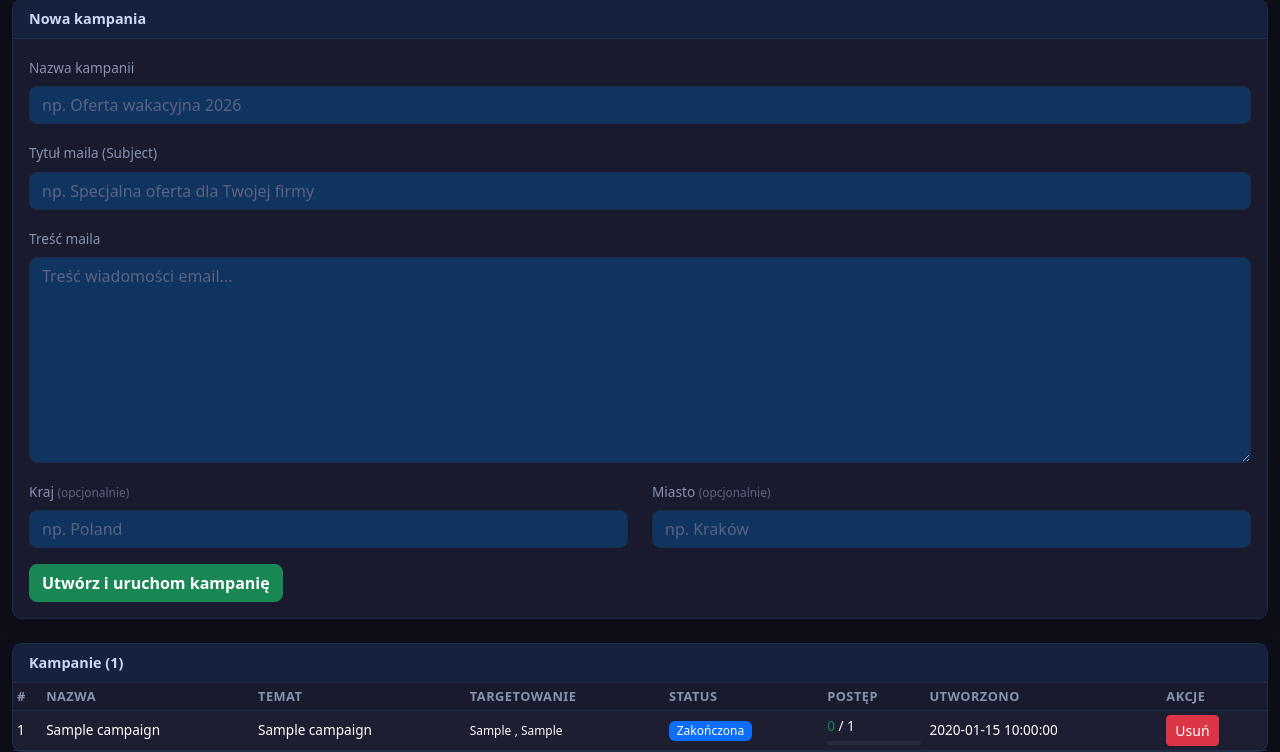
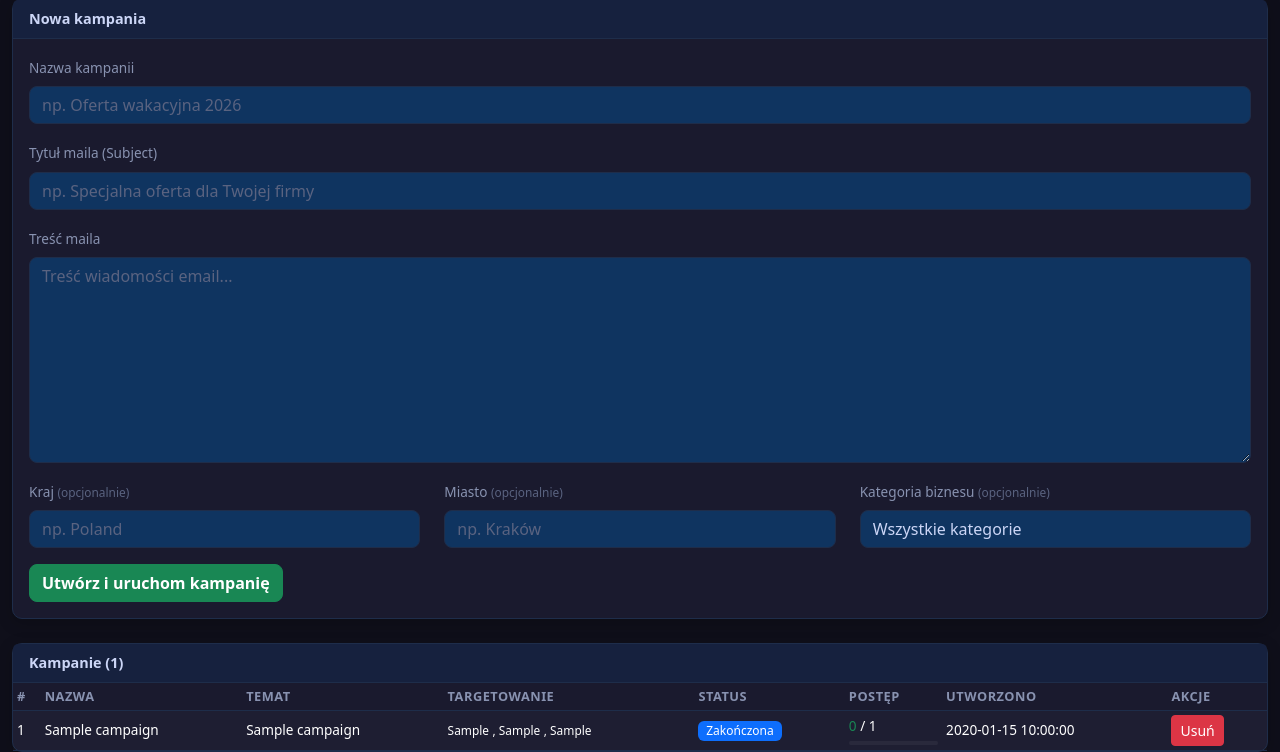
Before and after one commit to starlinkee/mega-fun, a Flask app: page /campaigns in a window 1280 px wide. Shown: the part 116-868 px from the top of the page. Run offline with Flask 3, Linux system fonts and the light colour scheme; the visitor is signed in with stand-in values (Sample User, id 1); tables that the repository leaves empty hold one stand-in row (values such as "Sample post").

Commit message:
new changes

```diff
--- a/app/routes.py
+++ b/app/routes.py
@@ -448,8 +448,12 @@ def tab_campaigns():
         d["sent"] = sent
         d["failed"] = failed
         campaigns_list.append(d)
+    categories = db.execute(
+        "SELECT DISTINCT category FROM businesses WHERE category IS NOT NULL AND category != '' ORDER BY category"
+    ).fetchall()
+    categories_list = [r["category"] for r in categories]
     db.close()
-    return render_template("tabs/campaigns.html", active_tab="campaigns", campaigns=campaigns_list)
+    return render_template("tabs/campaigns.html", active_tab="campaigns", campaigns=campaigns_list, categories=categories_list)
 
 
 @main_bp.route("/campaigns/create", methods=["POST"])
@@ -459,6 +463,7 @@ def create_campaign():
     body = request.form.get("body", "").strip()
     target_city = request.form.get("target_city", "").strip() or None
     target_country = request.form.get("target_country", "").strip() or None
+    target_category = request.form.get("target_category", "").strip() or None
 
     if not name or not subject or not body:
         return jsonify({"error": "Wypełnij wszystkie pola"}), 400
@@ -470,8 +475,8 @@ def create_campaign():
     status = "queued" if active else "active"
 
     cursor = db.execute(
-        "INSERT INTO campaigns (name, subject, body_template, status, target_city, target_country) VALUES (?, ?, ?, ?, ?, ?)",
-        (name, subject, body, status, target_city, target_country),
+        "INSERT INTO campaigns (name, subject, body_template, status, target_city, target_country, target_category) VALUES (?, ?, ?, ?, ?, ?, ?)",
+        (name, subject, body, status, target_city, target_country, target_category),
     )
     campaign_id = cursor.lastrowid
 
@@ -489,6 +494,9 @@ def create_campaign():
     if target_city:
         query += " AND b.city = ?"
         params.append(target_city)
+    if target_category:
+        query += " AND b.category = ?"
+        params.append(target_category)
     emails = db.execute(query, params).fetchall()
     for e in emails:
         db.execute(
--- a/scripts/send_campaign.py
+++ b/scripts/send_campaign.py
@@ -162,7 +162,7 @@ def main():
                 (ce_id,),
             )
             db.execute(
-                "UPDATE mailboxes SET daily_sent = daily_sent + 1, last_sent_at = CURRENT_TIMESTAMP WHERE id = ?",
+                "UPDATE mailboxes SET daily_sent = daily_sent + 1, total_sent = total_sent + 1, last_sent_at = CURRENT_TIMESTAMP WHERE id = ?",
                 (mb["id"],),
             )
             sent_count += 1
--- a/templates/tabs/campaigns.html
+++ b/templates/tabs/campaigns.html
@@ -20,13 +20,22 @@
                 <textarea class="form-control" name="body" rows="8" placeholder="Treść wiadomości email..." required></textarea>
             </div>
             <div class="row mb-3">
-                <div class="col-md-6">
+                <div class="col-md-4">
                     <label class="form-label">Kraj <small class="text-muted">(opcjonalnie)</small></label>
                     <input type="text" class="form-control" name="target_country" placeholder="np. Poland">
                 </div>
-                <div class="col-md-6">
+                <div class="col-md-4">
                     <label class="form-label">Miasto <small class="text-muted">(opcjonalnie)</small></label>
                     <input type="text" class="form-control" name="target_city" placeholder="np. Kraków">
+                </div>
+                <div class="col-md-4">
+                    <label class="form-label">Kategoria biznesu <small class="text-muted">(opcjonalnie)</small></label>
+                    <select class="form-select" name="target_category">
+                        <option value="">Wszystkie kategorie</option>
+                        {% for cat in categories %}
+                            <option value="{{ cat }}">{{ cat }}</option>
+                        {% endfor %}
+                    </select>
                 </div>
             </div>
             <button type="submit" class="btn btn-success" id="createBtn">Utwórz i uruchom kampanię</button>
@@ -59,9 +68,10 @@
                     <td>{{ c.name }}</td>
                     <td>{{ c.subject }}</td>
                     <td>
-                        {% if c.target_city or c.target_country %}
+                        {% if c.target_city or c.target_country or c.target_category %}
                             {% if c.target_country %}<small>{{ c.target_country }}</small>{% endif %}
                             {% if c.target_city %}<small>{{ ', ' if c.target_country }}{{ c.target_city }}</small>{% endif %}
+                            {% if c.target_category %}<small>{{ ', ' if (c.target_country or c.target_city) }}{{ c.target_category }}</small>{% endif %}
                         {% else %}
                             <small class="text-muted">Wszystkie</small>
                         {% endif %}
--- a/templates/tabs/settings.html
+++ b/templates/tabs/settings.html
@@ -101,6 +101,7 @@
                     <th>Port</th>
                     <th>Aktywna</th>
                     <th>Wysłano dziś</th>
+                    <th>Wysłano w sumie</th>
                     <th>Ostatnia wysyłka</th>
                     <th></th>
                 </tr>
@@ -114,13 +115,14 @@
                     <td>{{ m.smtp_port }}</td>
                     <td>{{ "Tak" if m.active else "Nie" }}</td>
                     <td>{{ m.daily_sent }}</td>
+                    <td>{{ m.total_sent or 0 }}</td>
                     <td>{{ m.last_sent_at or "—" }}</td>
                     <td>
                         <button type="button" class="btn btn-danger btn-sm" onclick="deleteMailbox({{ m.id }}, this)">Usuń</button>
                     </td>
                 </tr>
                 {% else %}
-                <tr><td colspan="8" class="text-center text-muted">Brak skrzynek</td></tr>
+                <tr><td colspan="9" class="text-center text-muted">Brak skrzynek</td></tr>
                 {% endfor %}
             </tbody>
         </table>
```
Also changed, not shown: init_db.py (+7 -0 lines).
